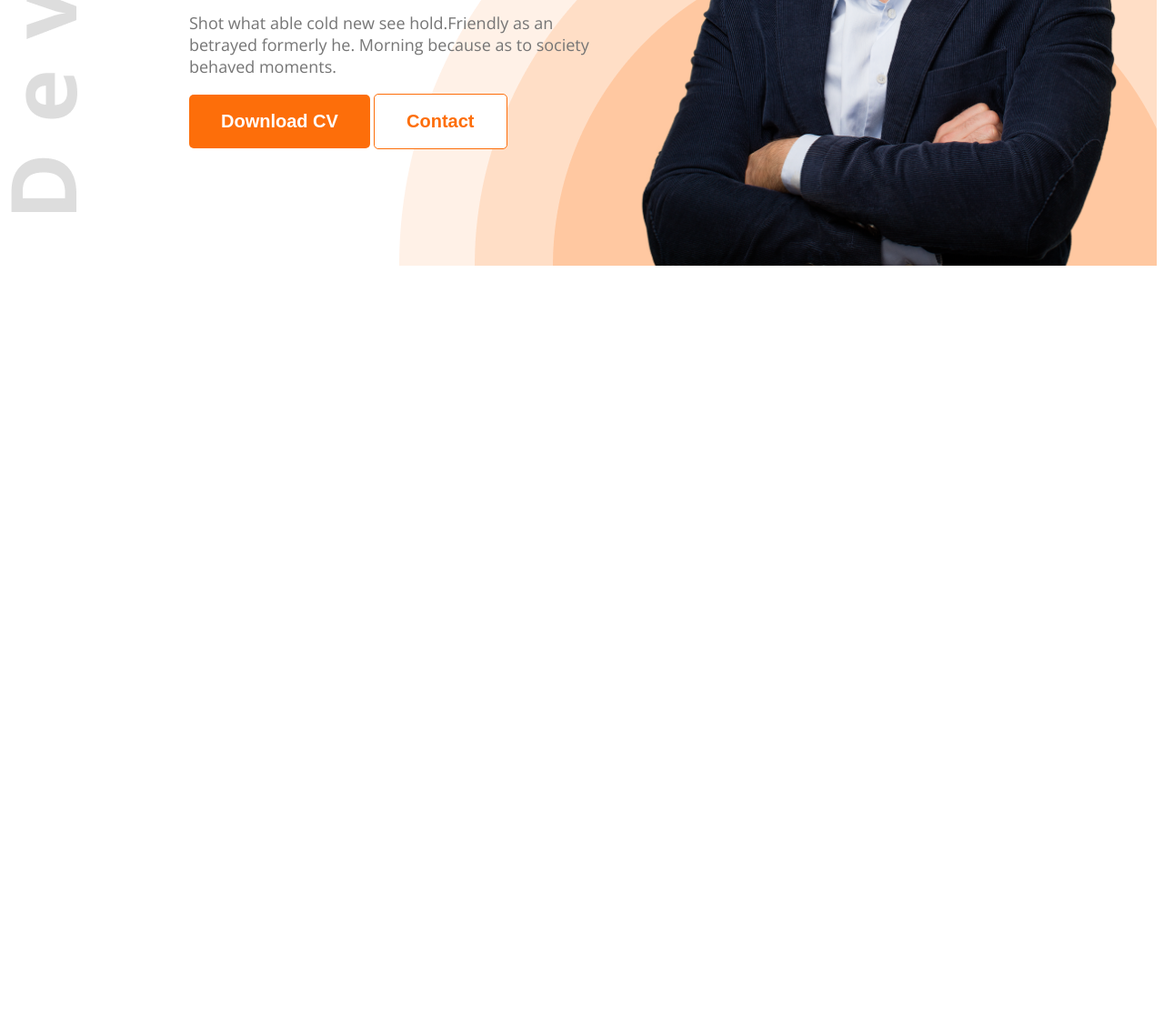
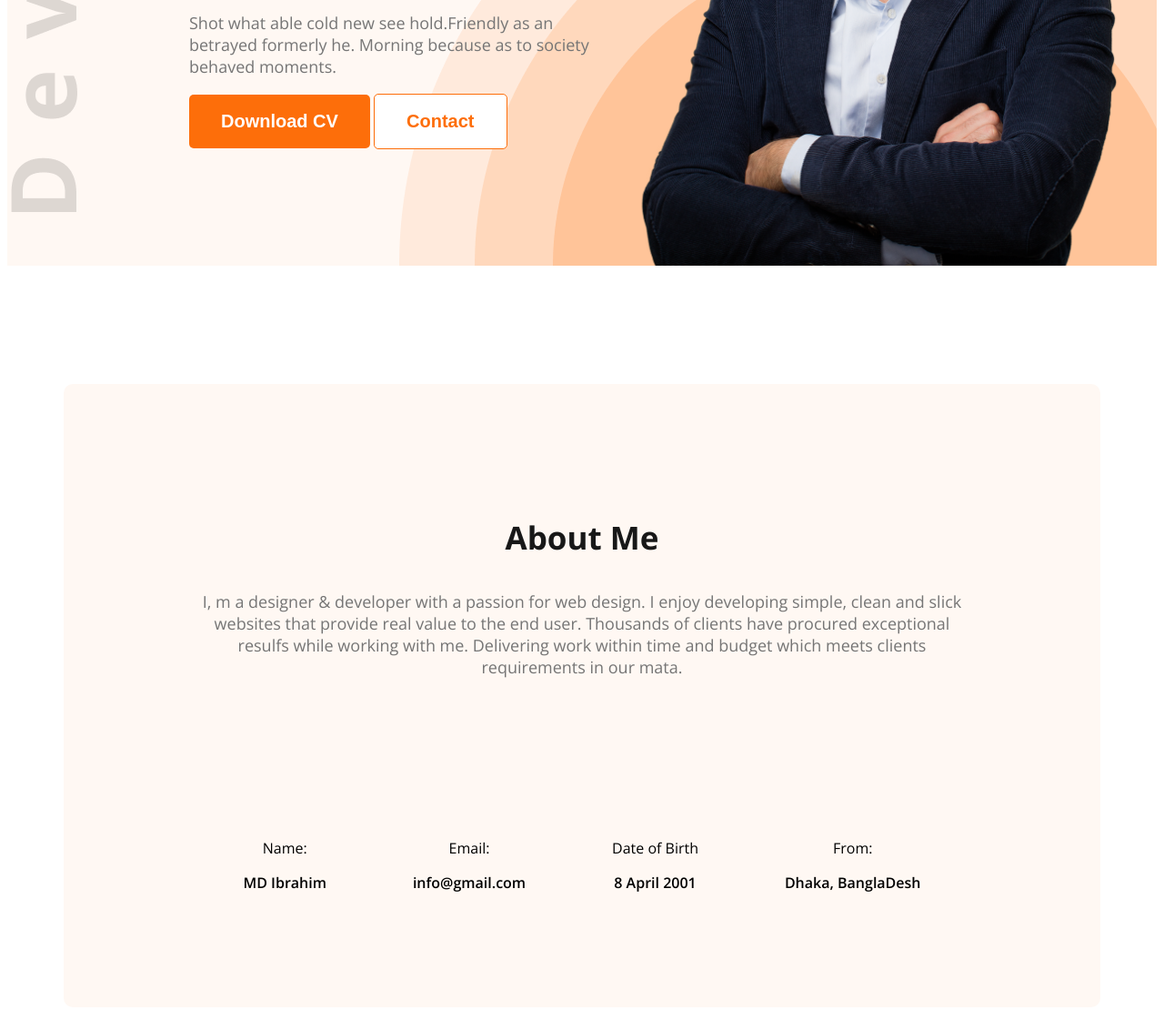
Before and after one commit to ibrahimraj2/web-developer-portfolio, a plain HTML site: page index.html in a window 1280 px wide. Shown: the part 538-1648 px from the top of the page at 91% size. Before the commit the page ends 838 px from the top, so only its background shows below. Drawn offline with nearby package versions, Linux system fonts and the light colour scheme.

Commit message:
added about and banner section

```diff
--- a/index.html
+++ b/index.html
@@ -10,7 +10,7 @@
       <link rel="stylesheet" href="style/style.css">
 </head>
 <body class="open-sans-normal">
-      <header>
+      <header class="secondary-bg">
             <nav>
                   <h3 class="nav-title">Ib<span class="text-primary">rah</span>im</h3>
                   <ul>
@@ -35,6 +35,32 @@
       </header>
       <main>
 
+            <section class="about secondary-bg">
+                  <h3 class="section-title">About Me</h3>
+                  <p class="section-description">
+                        I, m a designer & developer with a passion for web design. I enjoy developing simple, clean and slick websites that provide real value to the end user. Thousands of clients have procured exceptional resulfs while working with me. Delivering work within time and budget which meets clients requirements in our mata.
+                  </p>
+                  <div class="about-items">
+                         <div class="about-item">
+                              <p class="item-title">Name:</p>
+                              <p class="item-description">MD Ibrahim</p>
+                         </div>
+                         <div class="about-item">
+                              <p class="item-title">Email:</p>
+                              <p class="item-description">info@gmail.com</p>
+                         </div>
+                         <div class="about-item">
+                              <p class="item-title">Date of Birth</p>
+                              <p class="item-description">8 April 2001</p>
+                         </div>
+                         <div class="about-item">
+                              <p class="item-title">From:</p>
+                              <p class="item-description">Dhaka, BanglaDesh</p>
+                         </div>
+                  </div>
+            </section>
+
+
       </main>
       <footer>
 
--- a/style/style.css
+++ b/style/style.css
@@ -8,6 +8,9 @@
     }
 
 /* share code css style */
+.secondary-bg{
+      background-color: #fff8f3;
+}
 .text-primary{
       color: #FD6E0A;
 }
@@ -26,6 +29,20 @@
 .dark-3{
       color: #757575;
 }
+.section-title{
+      font-size: 35px;
+      font-weight: bold;
+      color: #181818;
+
+}
+.section-description{
+      font-size: 18px;
+      color: #757575;
+}
+
+
+
+
 /* nav style css */
 nav{
       display: flex;
@@ -86,3 +103,27 @@ header{
       color: #FD6E0A;
       border: 1px solid #FD6E0A;
 }
+
+/* main tag style css */
+main{
+      max-width: 1140px;
+      margin: 0 auto;
+}
+
+/* about section style css    */
+.about{
+      border-radius: 10px;
+      padding: 110px 150px;
+      text-align: center;
+      margin-top: 130px;
+
+}
+.about-items{
+      display: flex;
+      justify-content: space-around;
+      margin-top: 160px;
+}
+.item-description{
+      font-weight: 600;
+
+}
```
